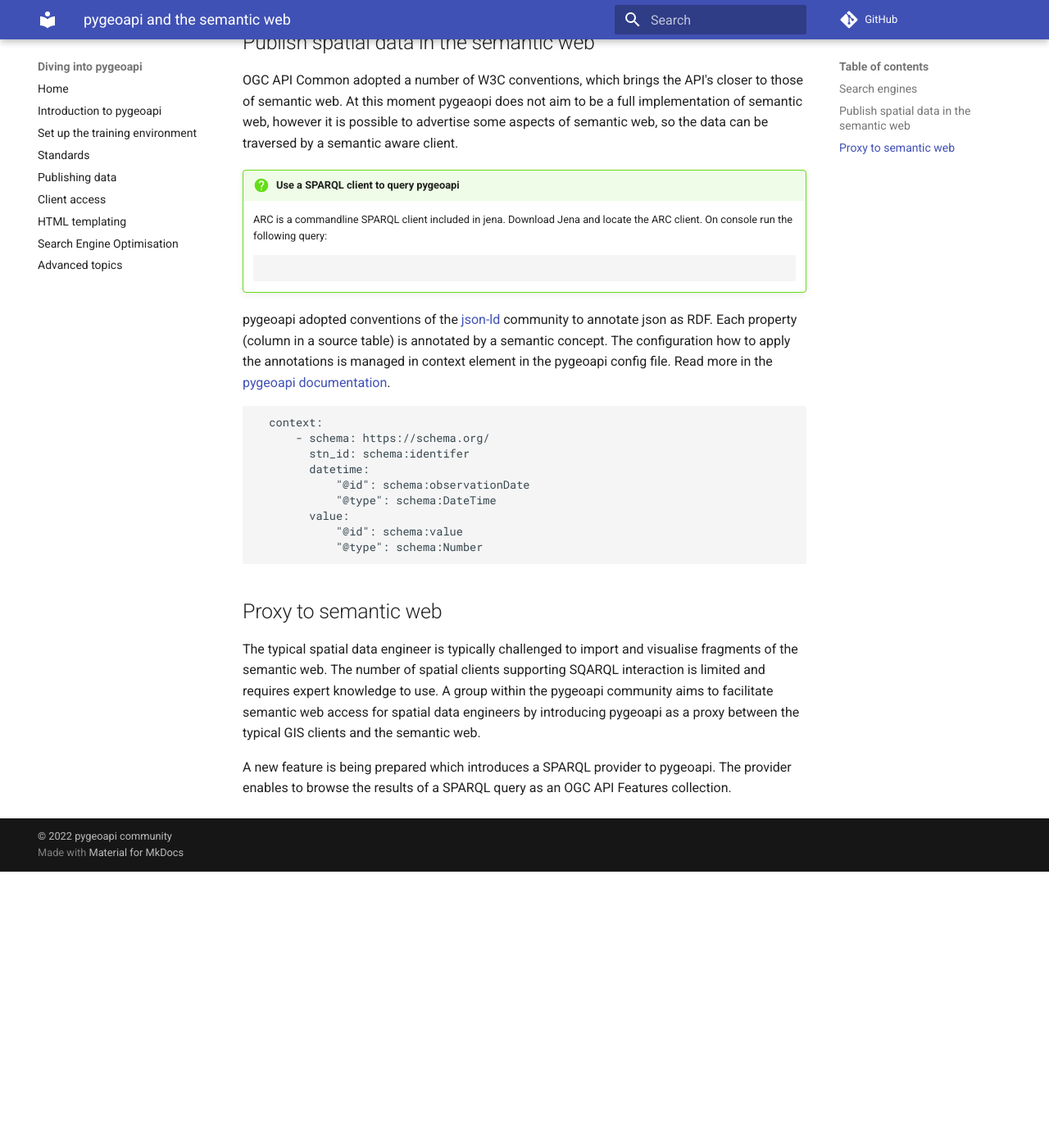
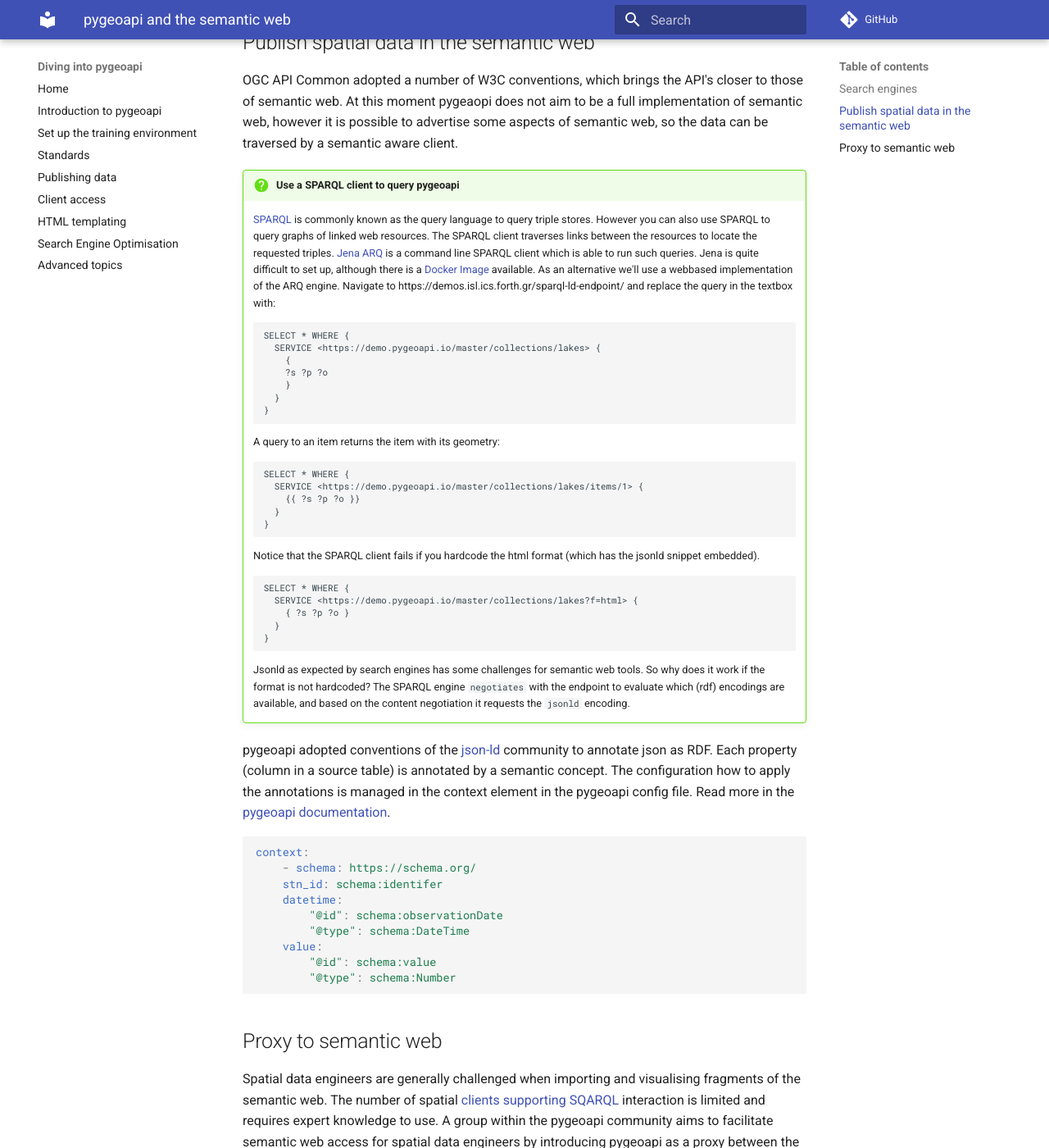
Before and after one commit to geopython/diving-into-pygeoapi, an MkDocs documentation site: the page built from workshop/content/docs/json-ld/index.md, in a window 1280 px wide and 1400 px high, scrolled down 539 px. Shown: the whole window at 82% size. Built offline with MkDocs 1.6.1 and Material for MkDocs 9.7.7, drawn with Linux system fonts in a browser that asks for light colours; comment, search, counter and statistics services are not loaded; before the commit the page ends 1602 px from its top, so only the background shows below that; some of the changed text lies outside the part shown.

````diff
--- a/workshop/content/docs/json-ld/index.md
+++ b/workshop/content/docs/json-ld/index.md
@@ -21,28 +21,57 @@ OGC API Common adopted a number of W3C conventions, which brings the API's close
 
 !!! question "Use a SPARQL client to query pygeoapi"
 
-    ARC is a commandline SPARQL client included in jena. Download Jena and locate the ARC client. On console run the following query:
+    [SPARQL](https://en.wikipedia.org/wiki/SPARQL) is commonly known as the query language to query triple stores. However you can also use SPARQL to query graphs of linked web resources. The SPARQL client traverses links between the resources to locate the requested triples. [Jena ARQ](https://jena.apache.org/documentation/query/) is a command line SPARQL client which is able to run such queries. Jena is quite difficult to set up, although there is a [Docker Image](https://hub.docker.com/r/stain/jena) available. As an alternative we'll use a webbased implementation of the ARQ engine. Navigate to https://demos.isl.ics.forth.gr/sparql-ld-endpoint/ and replace the query in the textbox with:
+
 
     ```
+    SELECT * WHERE {
+      SERVICE <https://demo.pygeoapi.io/master/collections/lakes> {
+        {
+        ?s ?p ?o
+        }
+      }
+    }
+    ```
+
+    A query to an item returns the item with its geometry:
 
     ```
+    SELECT * WHERE {
+      SERVICE <https://demo.pygeoapi.io/master/collections/lakes/items/1> {
+        {{ ?s ?p ?o }}
+      }
+    }
+    ```
 
-pygeoapi adopted conventions of the [json-ld](https://json-ld.org) community to annotate json as RDF. Each property (column in a source table) is annotated by a semantic concept. The configuration how to apply the annotations is managed in context element in the pygeoapi config file. Read more in the [pygeoapi documentation](https://docs.pygeoapi.io/configuration#Linked_data).
+    Notice that the SPARQL client fails if you hardcode the html format (which has the jsonld snippet embedded).
 
-```
-  context:
-      - schema: https://schema.org/
-        stn_id: schema:identifer
-        datetime:
-            "@id": schema:observationDate
-            "@type": schema:DateTime
-        value:
-            "@id": schema:value
-            "@type": schema:Number
+    ```
+    SELECT * WHERE {
+      SERVICE <https://demo.pygeoapi.io/master/collections/lakes?f=html> {
+        { ?s ?p ?o }
+      }
+    }
+    ```
+
+    Jsonld as expected by search engines has some challenges for semantic web tools. So why does it work if the format is not hardcoded? The SPARQL engine `negotiates` with the endpoint to evaluate which (rdf) encodings are available, and based on the content negotiation it requests the `jsonld` encoding.
+
+pygeoapi adopted conventions of the [json-ld](https://json-ld.org) community to annotate json as RDF. Each property (column in a source table) is annotated by a semantic concept. The configuration how to apply the annotations is managed in the context element in the pygeoapi config file. Read more in the [pygeoapi documentation](https://docs.pygeoapi.io/configuration#Linked_data).
+
+```yaml
+context:
+    - schema: https://schema.org/
+    stn_id: schema:identifer
+    datetime:
+        "@id": schema:observationDate
+        "@type": schema:DateTime
+    value:
+        "@id": schema:value
+        "@type": schema:Number
 ```
 
 ## Proxy to semantic web
 
-The typical spatial data engineer is typically challenged to import and visualise fragments of the semantic web. The number of spatial clients supporting SQARQL interaction is limited and requires expert knowledge to use. A group within the pygeoapi community aims to facilitate semantic web access for spatial data engineers by introducing pygeoapi as a proxy between the typical GIS clients and the semantic web.
+Spatial data engineers are generally challenged when importing and visualising fragments of the semantic web. The number of spatial [clients supporting SQARQL](https://plugins.qgis.org/plugins/sparqlunicorn/) interaction is limited and requires expert knowledge to use. A group within the pygeoapi community aims to facilitate semantic web access for spatial data engineers by introducing pygeoapi as a proxy between the typical GIS clients and the semantic web.
 
-A new feature is being prepared which introduces a SPARQL provider to pygeoapi. The provider enables to browse the results of a SPARQL query as an OGC API Features collection.
+A [new feature](https://github.com/geopython/pygeoapi/pull/615) is being prepared which introduces a SPARQL provider to pygeoapi. The provider enables to browse the results of a SPARQL query as an OGC API Features collection.
````
Also changed, not shown: workshop/content/docs/standards/index.md (+16 -1 lines).
